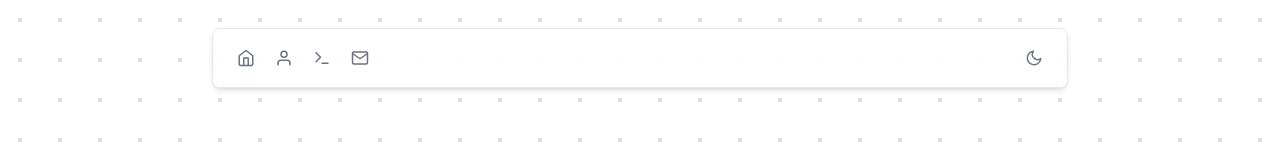
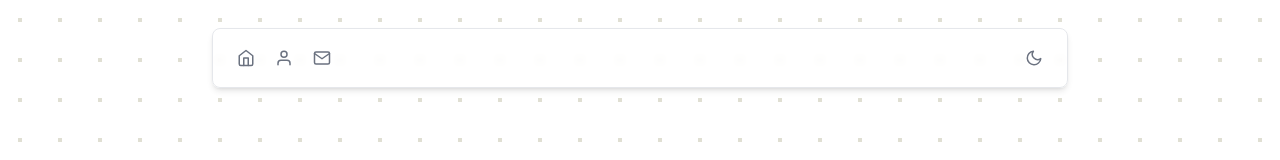
Before and after one commit to r-jheltandugon/MyPortfolio, a React (Vite) app: page / in a window 1280 px wide. Shown: the top 160 px of the page. Built offline with nearby package versions, Linux system fonts and the light colour scheme.

Commit message:
Temporarily removed project navbar

```diff
--- a/src/components/Navbar/index.tsx
+++ b/src/components/Navbar/index.tsx
@@ -2,7 +2,6 @@ import { Header, Container, IconsContainer, Icon } from "./styles";
 import {
   FiHome,
   FiUser,
-  FiTerminal,
   FiMail,
   FiMoon,
   FiSun,
@@ -19,7 +18,6 @@ const Navbar = () => {
         <IconsContainer>
           <Navlink to="homepage" offset={0} icon={<FiHome />} />
           <Navlink to="about" offset={-120} icon={<FiUser />} />
-          <Navlink to="projects" offset={-120} icon={<FiTerminal />} />
           <Navlink to="contacts" offset={-120} icon={<FiMail />} />
         </IconsContainer>
         <IconsContainer>
```
